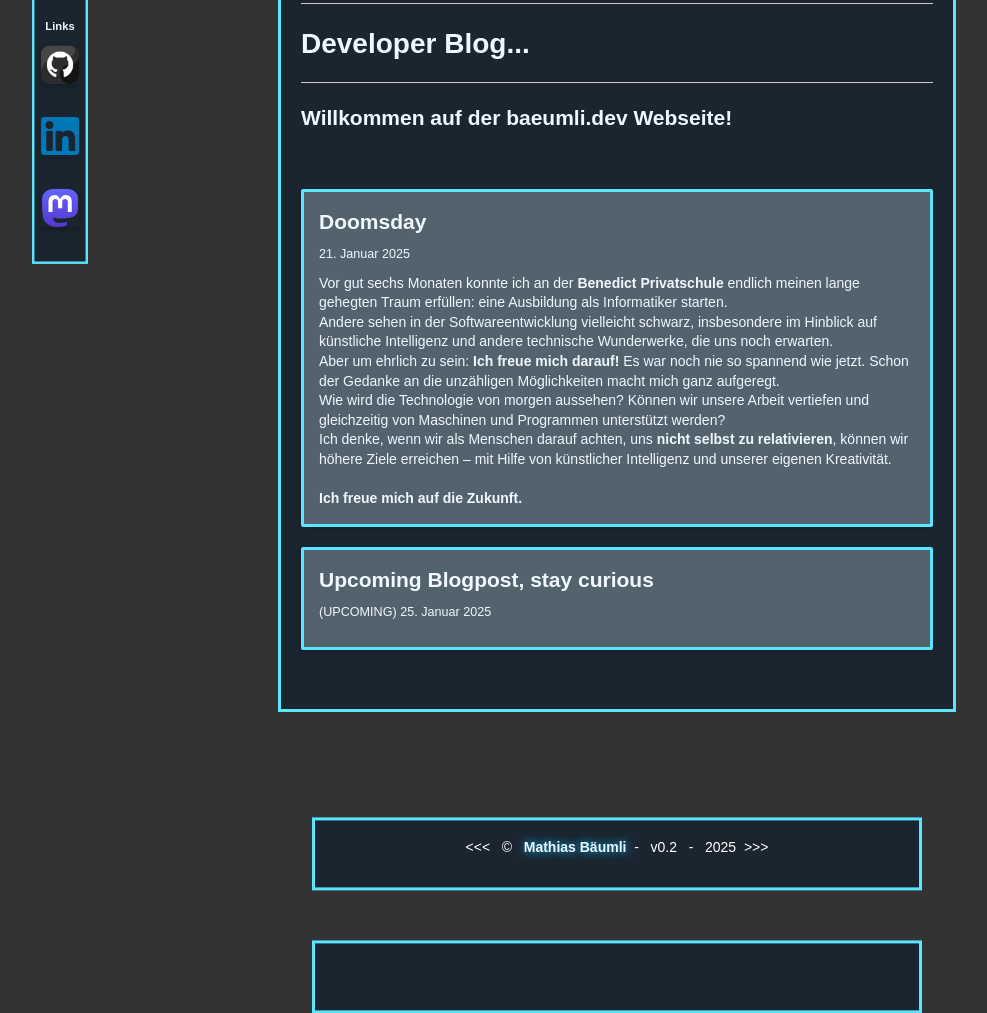
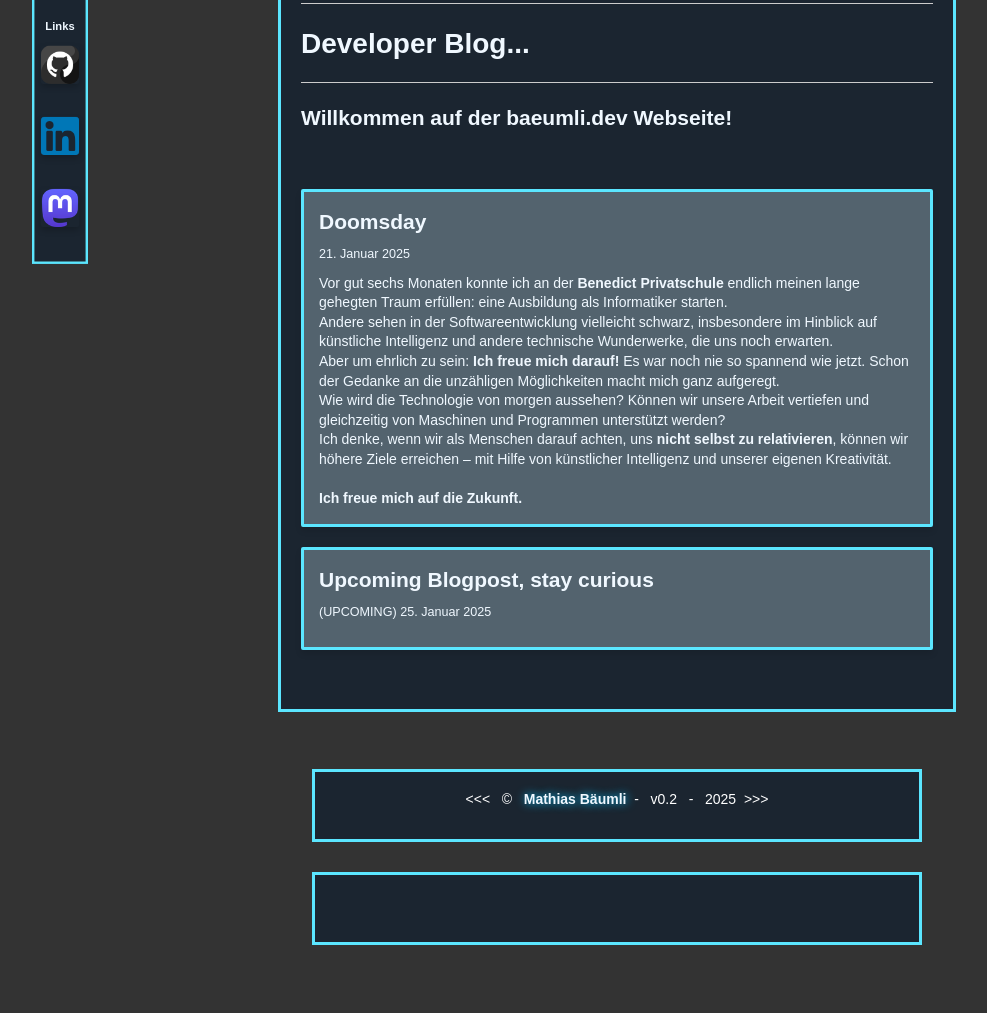
Before and after one commit to Lunyxium/a-quo, a website built with webpack: page index.html in a window 1280 px wide. Shown: the part 289-1302 px from the top of the page, without its empty margins (23-1010 px from the left). After the commit the page ends 1234 px from the top, so only its background shows below. Built offline with nearby package versions, Linux system fonts and the light colour scheme.

Commit message:
Update main.css

```diff
--- a/css/main.css
+++ b/css/main.css
@@ -25,7 +25,8 @@ footer {
   background-color: #1b2530;
   color: #fff;
   width:45%;
-  margin: 50px auto 30px auto;
+  margin: 30px auto 30px auto;
+  transform: translateY(30px);
   border: 3px solid #5be6ff;
 }
 .margin-bottom {
```
